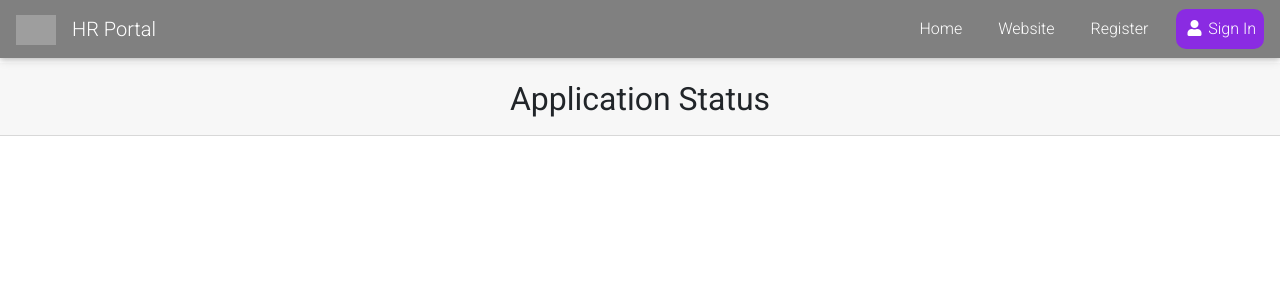
After one commit to adey-px/hr-manager, a Flask app: page /apply_status in a window 1280 px wide. The commit adds this page. Shown: the top 300 px of the page. Run offline with Flask 2, Linux system fonts and the light colour scheme; some libraries are stand-ins or nearby versions; grey boxes are pictures that could not be loaded.

Commit message:
Added apply_status.html and route

```diff
--- a/app.py
+++ b/app.py
@@ -35,6 +35,11 @@ def adverts():
 @app.route("/jobs_apply")
 def jobs_apply():
     return render_template("jobs_apply.html")
+
+
+@app.route("/apply_status")
+def apply_status():
+    return render_template("apply_status.html")
 
 
 @app.route("/register", methods=["GET", "POST"])
--- /dev/null
+++ b/templates/apply_status.html
@@ -0,0 +1,10 @@
+{% extends "base.html" %}
+{% block content %}
+
+    <div class="h2-responsive text-center font-weight-bolder card-header">
+        Application Status
+    </div>
+
+
+
+{% endblock %}
```
Also changed, not shown: templates/index.html (+8 -4 lines), templates/jobs_apply.html (added, +10 -0 lines).
